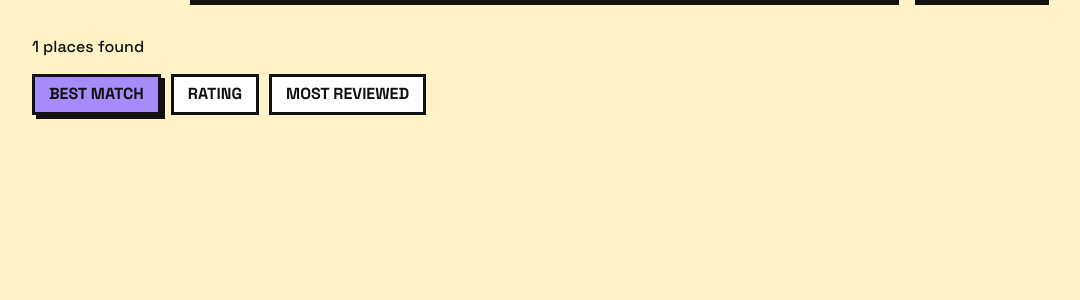
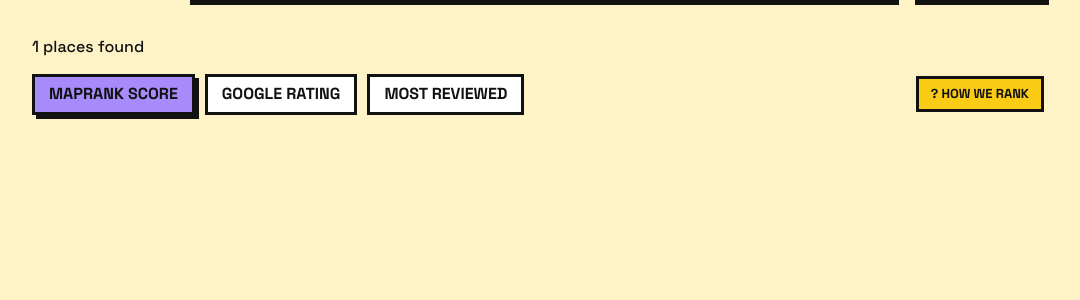
Before and after one commit to sherinawij/google-places-ranker, a Flask app: template frontend/templates/search.html in a window 1280 px wide. Shown: the part 82-382 px from the top of the page, without its empty margins (102-1182 px from the left). Run offline with Flask 3, Linux system fonts and the light colour scheme; the template is opened without the code that fills it: most values are stand-ins (such as "Sample title", 1, 10 or a date in 2020).

Commit message:
feat: add explanation to how we rank

```diff
--- a/frontend/static/script.js
+++ b/frontend/static/script.js
@@ -1,6 +1,15 @@
 const sortOption = document.getElementById("sort-option")
 const placesId = document.getElementById("places-id")
 const podium = document.getElementById("podium")
+const howBtn = document.getElementById("how-btn")
+const howPanel = document.getElementById("how-panel")
+if (howBtn) {
+    howBtn.addEventListener("click", () => {
+        howPanel.hidden = !howPanel.hidden;
+        howBtn.setAttribute("aria-expanded", String(!howPanel.hidden));
+        howBtn.classList.toggle("active", !howPanel.hidden);
+    });
+}
 if (sortOption) {
     sortOption.addEventListener("click", (event) => {
         const button = event.target.closest("button[data-sort]");
@@ -139,7 +148,7 @@ function renderRow(place, rank){
 
     const tags = el("div", "tags");
     if(place.rating != null){
-        tags.appendChild(el("span", "tag yellow", `★ ${place.rating.toFixed(1)}`));
+        tags.appendChild(el("span", "tag yellow", `★ ${place.rating.toFixed(1)} on Google`));
     }
     tags.appendChild(el("span", "tag", `${place.review_count.toLocaleString()} reviews`));
     tags.appendChild(statusTag(place));
@@ -148,7 +157,10 @@ function renderRow(place, rank){
     if (place.score != null) {
         scoreText = place.score.toFixed(2);
     }
-    row.appendChild(el("div", "row-score", scoreText));
+    const score = el("div", "row-score");
+    score.appendChild(el("span", "score-label", "MAPRANK"));
+    score.appendChild(el("span", "score-value", scoreText));
+    row.appendChild(score);
     return row;
 }
 
@@ -159,10 +171,10 @@ function renderPodiumStep(place, rank){
     card.appendChild(el("h2", "pod-name", place.name));
     const stats = [];
     if(place.rating != null){
-        stats.push(`★ ${place.rating.toFixed(1)}`);
+        stats.push(`★ ${place.rating.toFixed(1)} on Google`);
     }
     if(place.score != null){
-        stats.push(place.score.toFixed(2));
+        stats.push(`MapRank ${place.score.toFixed(2)}`);
     }
     card.appendChild(el("p", "pod-stats", stats.join(" · ")));
     card.appendChild(statusTag(place));
--- a/frontend/static/style.css
+++ b/frontend/static/style.css
@@ -122,11 +122,19 @@ body {
     font-weight: 500;
 }
 
+.toolbar {
+    display: flex;
+    flex-wrap: wrap;
+    align-items: center;
+    justify-content: space-between;
+    gap: 10px;
+    margin: 16px 0 30px;
+}
+
 .tabs {
     display: flex;
     flex-wrap: wrap;
     gap: 10px;
-    margin: 16px 0 30px;
 }
 
 .tab {
@@ -203,12 +211,56 @@ body {
 .tag.red { background: var(--red); }
 
 .row-score {
-    padding: 8px 0;
+    display: flex;
+    flex-direction: column;
+    align-items: center;
+    padding: 6px 0 8px;
     background: var(--purple);
     border: var(--border);
     font-size: 28px;
     font-weight: 700;
-    text-align: center;
+    line-height: 1;
+}
+
+.score-label {
+    margin-bottom: 4px;
+    font-size: 10px;
+    letter-spacing: 0.08em;
+}
+
+.how-btn {
+    padding: 6px 12px;
+    background: var(--yellow);
+    border: var(--border);
+    font-size: 13px;
+}
+
+.how-btn.active {
+    box-shadow: 4px 4px 0 var(--ink);
+}
+
+.how-panel {
+    margin: -10px 0 30px;
+    padding: 18px 20px;
+}
+
+.how-panel h2 {
+    margin: 0 0 8px;
+    font-size: 20px;
+}
+
+.how-panel p,
+.how-panel li {
+    font-size: 15px;
+}
+
+.how-panel p {
+    margin: 0 0 8px;
+}
+
+.how-panel ul {
+    margin: 0 0 8px;
+    padding-left: 20px;
 }
 
 .podium {
--- a/frontend/templates/search.html
+++ b/frontend/templates/search.html
@@ -21,10 +21,24 @@
     <h1 class="page-title">{{ query }}</h1>
     <p class="subtitle">{{ results | length }} places found</p>
     {% if results %}
-    <div id="sort-option" class="tabs">
-        <button type="button" class="btn tab active" data-sort="weighted">BEST MATCH</button>
-        <button type="button" class="btn tab" data-sort="rating">RATING</button>
-        <button type="button" class="btn tab" data-sort="review">MOST REVIEWED</button>
+    <div class="toolbar">
+        <div id="sort-option" class="tabs">
+            <button type="button" class="btn tab active" data-sort="weighted">MAPRANK SCORE</button>
+            <button type="button" class="btn tab" data-sort="rating">GOOGLE RATING</button>
+            <button type="button" class="btn tab" data-sort="review">MOST REVIEWED</button>
+        </div>
+        <div>
+            <button type="button" class="btn tab how-btn" id="how-btn" aria-expanded="false" aria-controls="how-panel">? HOW WE RANK</button>
+        </div>
+    </div>
+    <div class="how-panel box" id="how-panel" hidden>
+        <h2>How the MapRank score works</h2>
+        <p>A Google rating alone can mislead: a 5.0★ from 3 reviews might just be the owner's friends. The <b>MapRank score</b> adjusts each rating for how many reviews it's based on.</p>
+        <ul>
+            <li><b>Few reviews:</b> the rating is pulled toward the average rating of these results.</li>
+            <li><b>Many reviews:</b> the rating is trusted and barely changes. At 100 reviews it counts for half, at 1,000 reviews for about 90%.</li>
+        </ul>
+        <p>That's why a 4.8★ with 2,000 reviews can rank above a 5.0★ with 3.</p>
     </div>
     <div class="podium" id="podium"></div>
     <div id="places-id"></div>
```
